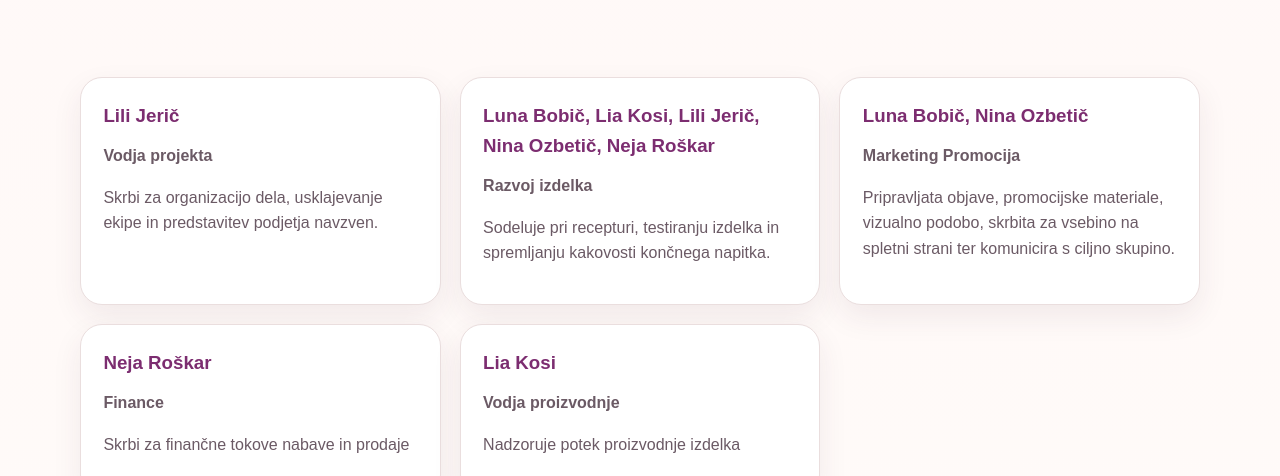
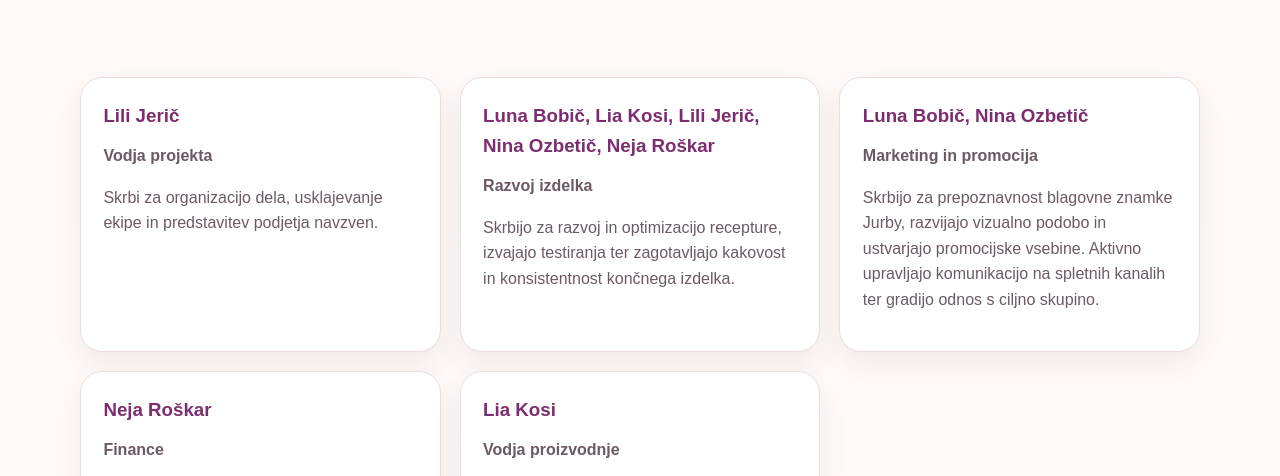
Before and after one commit to alesbobic/jurbygfml.github.io, a plain HTML site: page members.html in a window 1280 px wide. Shown: the part 319-795 px from the top of the page. Drawn offline with Linux system fonts and the light colour scheme.

Commit message:
oblikovanje vsebine
oblikovanje vsebine

```diff
--- a/members.html
+++ b/members.html
@@ -43,12 +43,17 @@
         <article class="card member-card">
           <h3>Luna Bobič, Lia Kosi, Lili Jerič, Nina Ozbetič, Neja Roškar</h3>
           <p class="member-role">Razvoj izdelka</p>
-          <p>Sodeluje pri recepturi, testiranju izdelka in spremljanju kakovosti končnega napitka.</p>
+			<p>
+			Skrbijo za razvoj in optimizacijo recepture, izvajajo testiranja ter zagotavljajo kakovost in konsistentnost končnega izdelka.
+			</p>
         </article>
         <article class="card member-card">
           <h3>Luna Bobič, Nina Ozbetič</h3>
-          <p class="member-role">Marketing Promocija</p>
-          <p>Pripravljata objave, promocijske materiale, vizualno podobo, skrbita za vsebino na spletni strani ter komunicira s ciljno skupino.</p>
+		<p class="member-role">Marketing in promocija</p>
+		<p>
+			Skrbijo za prepoznavnost blagovne znamke Jurby, razvijajo vizualno podobo in ustvarjajo promocijske vsebine.
+			Aktivno upravljajo komunikacijo na spletnih kanalih ter gradijo odnos s ciljno skupino.
+			</p>
         </article>
 		 <article class="card member-card">
           <h3>Neja Roškar</h3>
```
